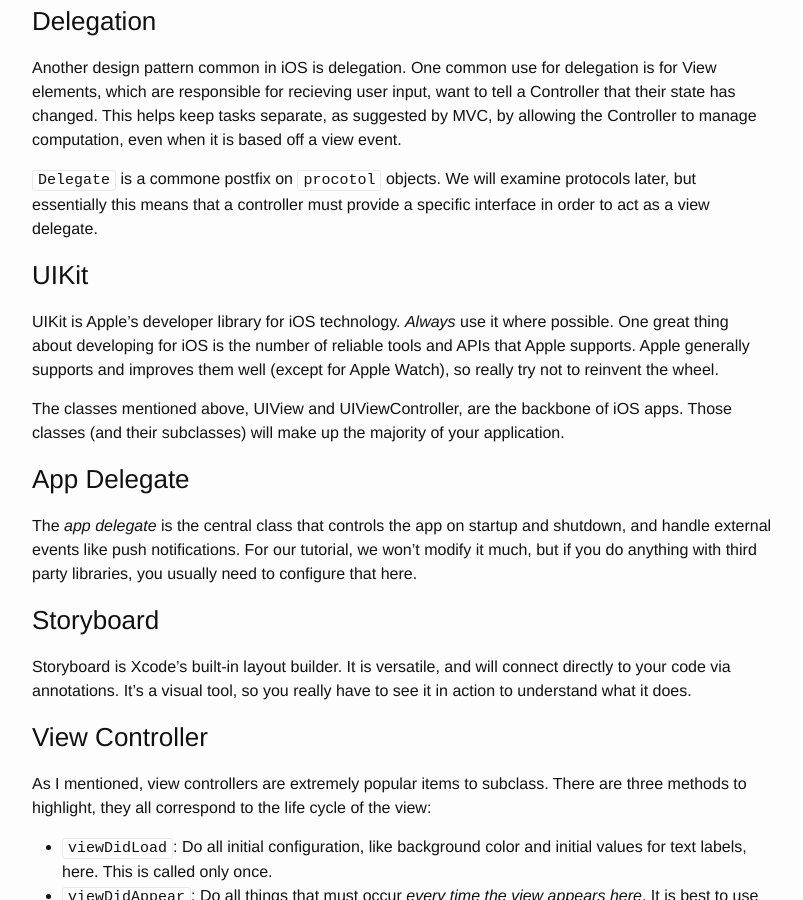
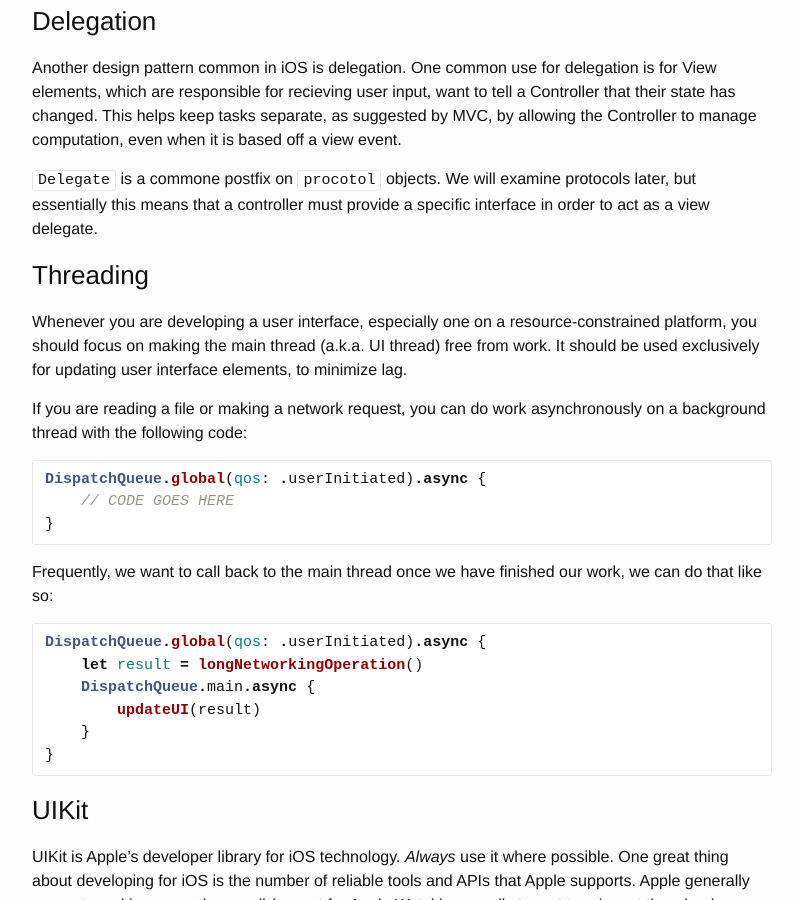
Before and after one commit to ScottyLabs/IntroToSwift, a Jekyll site: the page built from ios.md, in a window 1280 px wide and 900 px high, scrolled down 723 px. Shown: the whole window, without its empty margins (238-1041 px from the left). Built offline with Jekyll 4.4.1, drawn with Linux system fonts in a browser that asks for light colours.

Commit message:
Added threading tidbit

````diff
--- a/ios.md
+++ b/ios.md
@@ -42,6 +42,34 @@ even when it is based off a view event.
 later, but essentially this means that a controller must provide a specific
 interface in order to act as a view delegate.
 
+### Threading
+
+Whenever you are developing a user interface, especially one on
+a resource-constrained platform, you should focus on making the main thread
+(a.k.a. UI thread) free from work. It should be used exclusively for updating
+user interface elements, to minimize lag.
+
+If you are reading a file or making a network request, you can do work
+asynchronously on a background thread with the following code:
+
+```swift
+DispatchQueue.global(qos: .userInitiated).async {
+    // CODE GOES HERE
+}
+```
+
+Frequently, we want to call back to the main thread once we have finished our
+work, we can do that like so:
+
+```swift
+DispatchQueue.global(qos: .userInitiated).async {
+    let result = longNetworkingOperation()
+    DispatchQueue.main.async {
+        updateUI(result)
+    }
+}
+```
+
 ### UIKit
 
 UIKit is Apple's developer library for iOS technology. _Always_ use it where
@@ -82,7 +110,6 @@ view:
      the view.
 
 __Always__ call the `super` method before doing your own implementation.
-
 
 # Today's App
 
````
